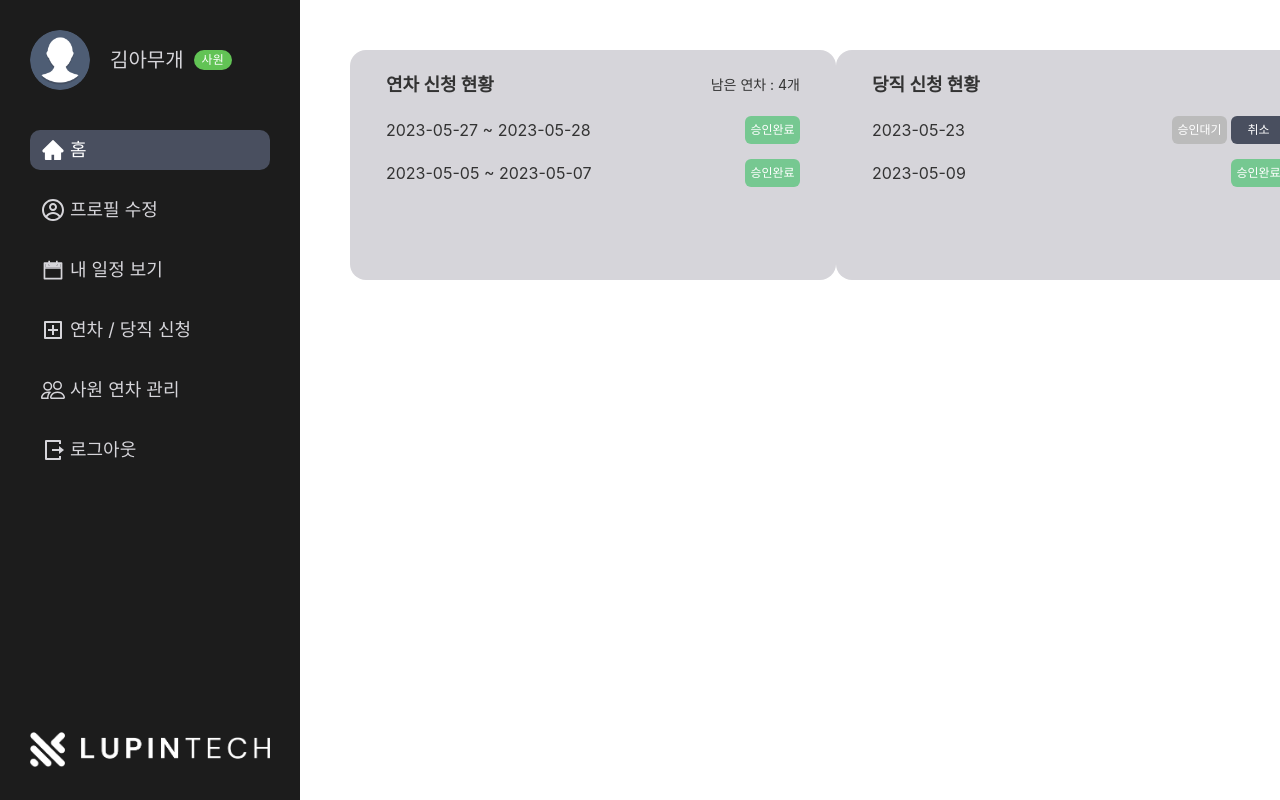
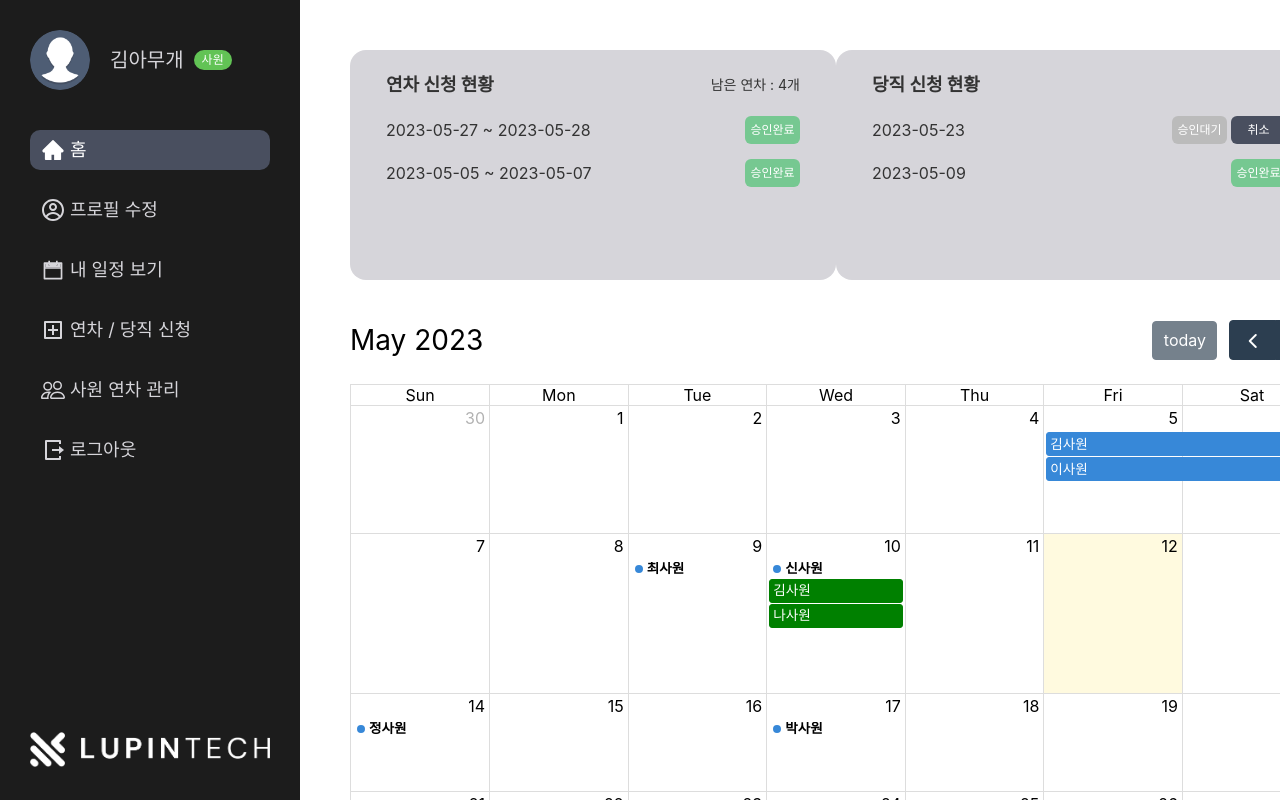
Before and after one commit to MiniTeam-5/MiniProject-FE, a React (Vite) app: page / in a window 1280 px wide. Shown: the top 800 px of the page. Built offline with nearby package versions, Linux system fonts and the light colour scheme; a web font is replaced by a local one.

Commit message:
✨ ScheduleCalendar 컴포넌트 생성 및 HomePage 컴포넌트에 연결
+ 목업데이터 기반 캘린더 이벤트 렌더링

```diff
--- /dev/null
+++ b/src/components/common/ScheduleCalendar/index.tsx
@@ -0,0 +1,63 @@
+import FullCalendar from '@fullcalendar/react';
+import dayGridPlugin from '@fullcalendar/daygrid';
+import interactionPlugin from '@fullcalendar/interaction';
+import temp from '../../../mockup/schedule_all.json';
+import * as S from './styles';
+
+function index() {
+  const annualList = temp.data.filter((item) => item.type === 'annual');
+  const dutyList = temp.data.filter((item) => item.type === 'duty');
+
+  const scheduleData = async () => {
+    const annualResult = annualList.map((item, index) => {
+      const { username, start_date, end_date } = item;
+      return {
+        id: `annual-${index}`,
+        title: username,
+        start: new Date(start_date),
+        end: new Date(end_date)
+        // extendedProps: { status }
+      };
+    });
+
+    const dutyResult = dutyList.map((item, index) => {
+      const { username, start_date, end_date } = item;
+
+      return {
+        id: `duty-${index}`,
+        title: username,
+        start: new Date(start_date),
+        end: new Date(end_date),
+        color: 'green',
+        allDay: true
+        // extendedProps: { status }
+      };
+    });
+
+    return annualResult.concat(dutyResult);
+  };
+
+  // 캘린더 이벤트 바 스타일
+  // function renderEventContent(eventInfo: any) {
+  //   const { status } = eventInfo.event.extendedProps;
+  //   const backgroundColor = status === 'wait' ? 'hotpink' : '';
+
+  //   return (
+  //     <div className='fc-event-main' style={{ backgroundColor }}>
+  //       <i>{eventInfo.event.title}</i>
+  //     </div>
+  //   );
+  // }
+
+  return (
+    <S.StyleWrapper>
+      <FullCalendar
+        plugins={[dayGridPlugin, interactionPlugin]}
+        events={scheduleData}
+        // eventContent={renderEventContent}
+      />
+    </S.StyleWrapper>
+  );
+}
+
+export default index;
--- /dev/null
+++ b/src/components/common/ScheduleCalendar/styles.ts
@@ -0,0 +1,31 @@
+import styled from 'styled-components';
+
+export const StyleWrapper = styled.div`
+  .fc-event {
+    height: 100%;
+  }
+
+  .fc-event-main {
+    display: flex;
+    justify-content: flex-start;
+    align-items: center;
+    width: 100%;
+    height: 22px;
+    padding-left: 2px;
+  }
+
+  .fc-event-time {
+    display: none;
+  }
+
+  /* 승인대기 태그 */
+  /* .fc-event-main strong {
+    padding: 2px 6px;
+    margin-right: 6px;
+    color: ${({ theme }) => theme.color.text};
+    background-color: ${({ theme }) => theme.color.navbarText};
+    font-size: 11px;
+    font-weight: 400;
+    border-radius: 2px;
+  } */
+`;
--- a/src/pages/HomePage/index.tsx
+++ b/src/pages/HomePage/index.tsx
@@ -1,10 +1,16 @@
 import UserMain from '../../components/UserMain';
+import ScheduleCalendar from '../../components/common/ScheduleCalendar';
 import temp from '../../mockup/user_login.json';
 
 function HomePage() {
   const user = temp.data[0].role;
 
-  return <div>{user === 'USER' ? <UserMain /> : <>관리자 메인</>}</div>;
+  return (
+    <div>
+      {user === 'USER' ? <UserMain /> : <>관리자 메인</>}
+      <ScheduleCalendar />
+    </div>
+  );
 }
 
 export default HomePage;
```
